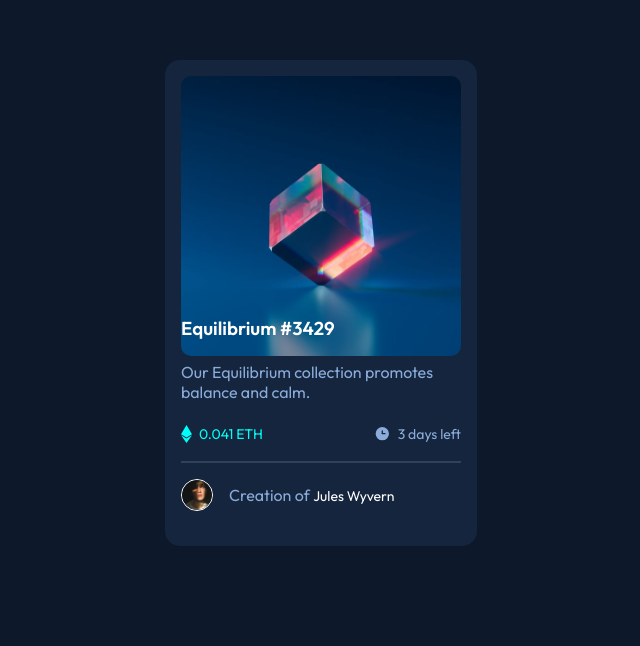
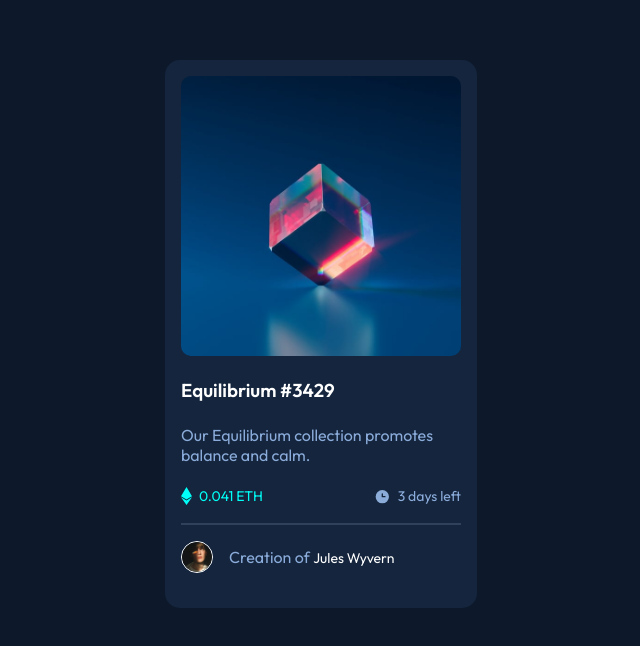
Before and after one commit to bronsooonn/nft-card-preview, a plain HTML site: page index.html in a window 1280 px wide. Shown: the part 140-786 px from the top of the page, without its empty margins (319-959 px from the left). Drawn offline with Linux system fonts and the light colour scheme.

Commit message:
make some changes in sizing

```diff
--- a/css/main.scss
+++ b/css/main.scss
@@ -22,10 +22,10 @@ body {
 
     .card-header {
         width: 100%;
-        height: 30vh;
+        height: 280px;
 
         .equi-img img {
-            height: 280px;
+            height: 100%;
             width: 100%;
             margin-bottom: 1.2em;
             border-radius: 10px;
@@ -62,6 +62,7 @@ body {
     h3 {
         font-weight: bold;
         color: hsl(0, 0%, 100%);
+        margin-top: 1.2em;
         margin-bottom: 1.2em;
 
         &:hover {
```
Also changed, not shown: css/main.css, 1 other file.
